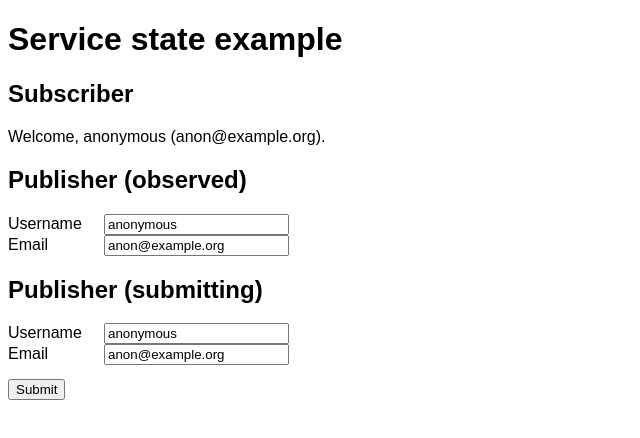
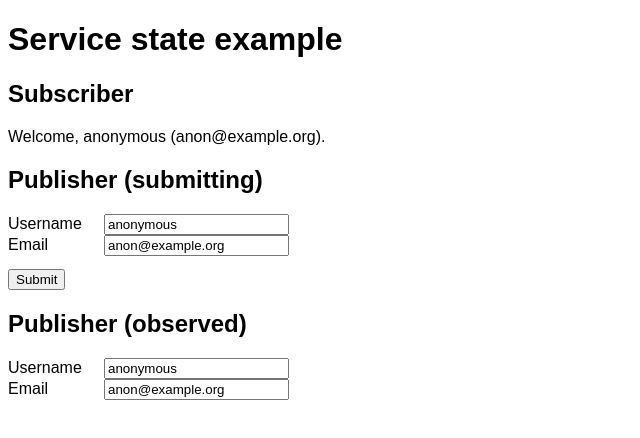
Before and after one commit to brookingcharlie/angular-state-service, an Angular app: page / in a window 1280 px wide. Shown: the top 438 px of the page, without its empty margins (0-640 px from the left). Built offline with nearby package versions, Linux system fonts and the light colour scheme.

Commit message:
show submitting publisher before observed

```diff
--- a/src/app/app.component.html
+++ b/src/app/app.component.html
@@ -1,4 +1,4 @@
 <h1>Service state example</h1>
 <app-subscriber></app-subscriber>
+<app-submitting-publisher></app-submitting-publisher>
 <app-observed-publisher></app-observed-publisher>
-<app-submitting-publisher></app-submitting-publisher>
--- a/src/app/app.module.ts
+++ b/src/app/app.module.ts
@@ -4,15 +4,15 @@ import { ReactiveFormsModule } from '@angular/forms';
 
 import { AppComponent } from './app.component';
 import { SubscriberComponent } from './subscriber.component';
+import { SubmittingPublisherComponent } from './submitting-publisher.component';
 import { ObservedPublisherComponent } from './observed-publisher.component';
-import { SubmittingPublisherComponent } from './submitting-publisher.component';
 
 @NgModule({
   declarations: [
     AppComponent,
     SubscriberComponent,
-    ObservedPublisherComponent,
-    SubmittingPublisherComponent
+    SubmittingPublisherComponent,
+    ObservedPublisherComponent
   ],
   imports: [
     BrowserModule,
```
